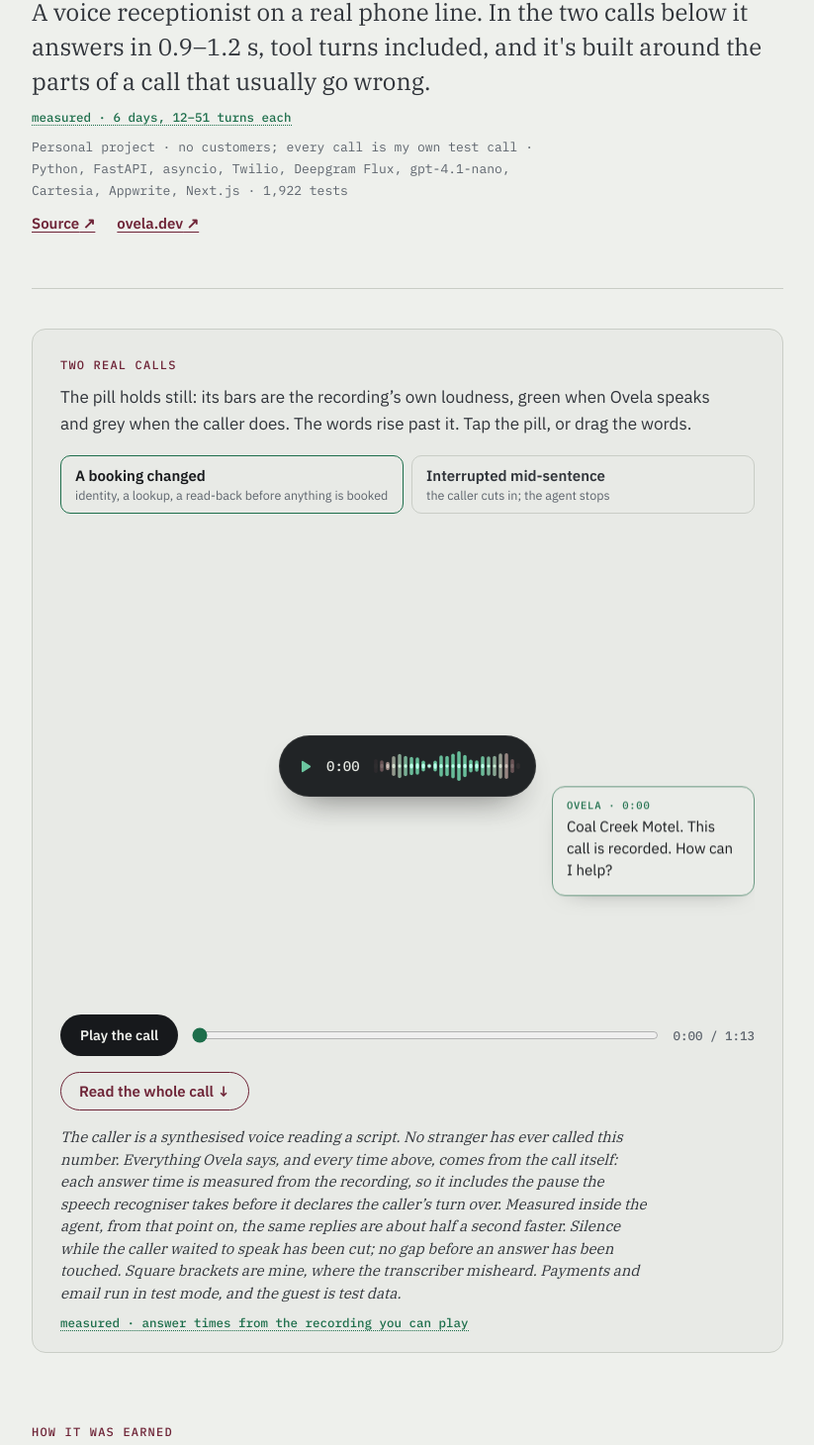
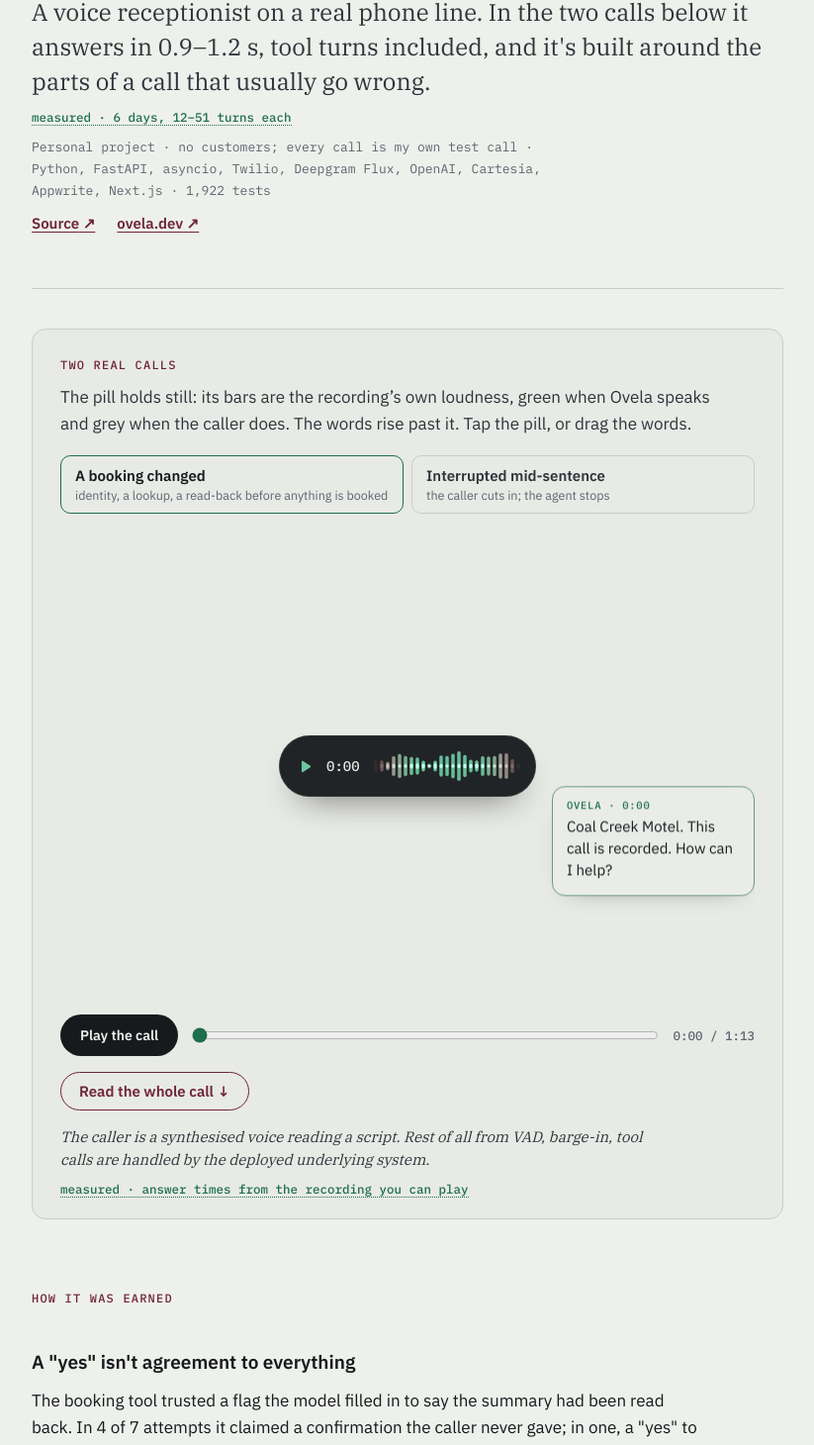
Before and after one commit to My-CMDhub/dhruvpatel.net, a Next.js app: page /work/ovela in a window 1280 px wide. Shown: the part 313-1773 px from the top of the page at 99% size, without its empty margins (124-947 px from the left). Built offline with nearby package versions, Linux system fonts and the light colour scheme.

Commit message:
Update Ovela project metadata and refine CallReplay description

```diff
--- a/app/work/ovela/page.mdx
+++ b/app/work/ovela/page.mdx
@@ -7,7 +7,7 @@ export const s = scenes.find((x) => x.slug === 'ovela')
   title="Ovela"
   result="A voice receptionist on a real phone line. In the two calls below it answers in 0.9–1.2 s, tool turns included, and it's built around the parts of a call that usually go wrong."
   label={{ status: 'measured', note: '6 days, 12–51 turns each', href: '#src-readme' }}
-  meta="Personal project · no customers; every call is my own test call · Python, FastAPI, asyncio, Twilio, Deepgram Flux, gpt-4.1-nano, Cartesia, Appwrite, Next.js · 1,922 tests"
+  meta="Personal project · no customers; every call is my own test call · Python, FastAPI, asyncio, Twilio, Deepgram Flux, OpenAI, Cartesia, Appwrite, Next.js · 1,922 tests"
   links={[{ text: 'Source', href: repo.ovela }, { text: 'ovela.dev', href: 'https://ovela.dev' }]}
 />
 
@@ -35,7 +35,7 @@ The trace reader read one 100-row page and labelled it with the whole period I'd
 
 ### Re-measuring, even when the answer was convenient
 
-Models are benchmarked under the production prompt (~8,900 tokens, 12 tools), never on a bare "hello". Re-run in September, the two candidates were equal on speed, so the earlier finding that separated them no longer held. `gpt-4.1-nano` stays on cost, and any switch would now need a scored behaviour evaluation, not a latency number.
+Models are benchmarked under the production prompt (~8,900 tokens, 12 tools), never on a bare "hello". Re-run in September, the two candidates were equal on speed, so the earlier finding that separated them no longer held. LLM stays on cost, and any switch would now need a scored behaviour evaluation, not a latency number.
 
 ### What did the caller actually hear?
 
--- a/components/CallReplay.tsx
+++ b/components/CallReplay.tsx
@@ -290,13 +290,8 @@ export function CallReplay() {
       </details>
 
       <p className="cr-note">
-        The caller is a synthesised voice reading a script. No stranger has ever called this number.
-        Everything Ovela says, and every time above, comes from the call itself: each answer time is
-        measured from the recording, so it includes the pause the speech recogniser takes before it
-        declares the caller&rsquo;s turn over. Measured inside the agent, from that point on, the same
-        replies are about half a second faster. Silence while the caller waited to speak has been cut;
-        no gap before an answer has been touched. Square brackets are mine, where the transcriber
-        misheard. Payments and email run in test mode, and the guest is test data.
+        The caller is a synthesised voice reading a script. Rest of all from VAD, barge-in, tool calls are handled by
+        the deployed underlying system.
       </p>
       <figcaption className="cap">
         <a className="lbl lbl-measured" href="#src-call">measured · answer times from the recording you can play</a>
```
